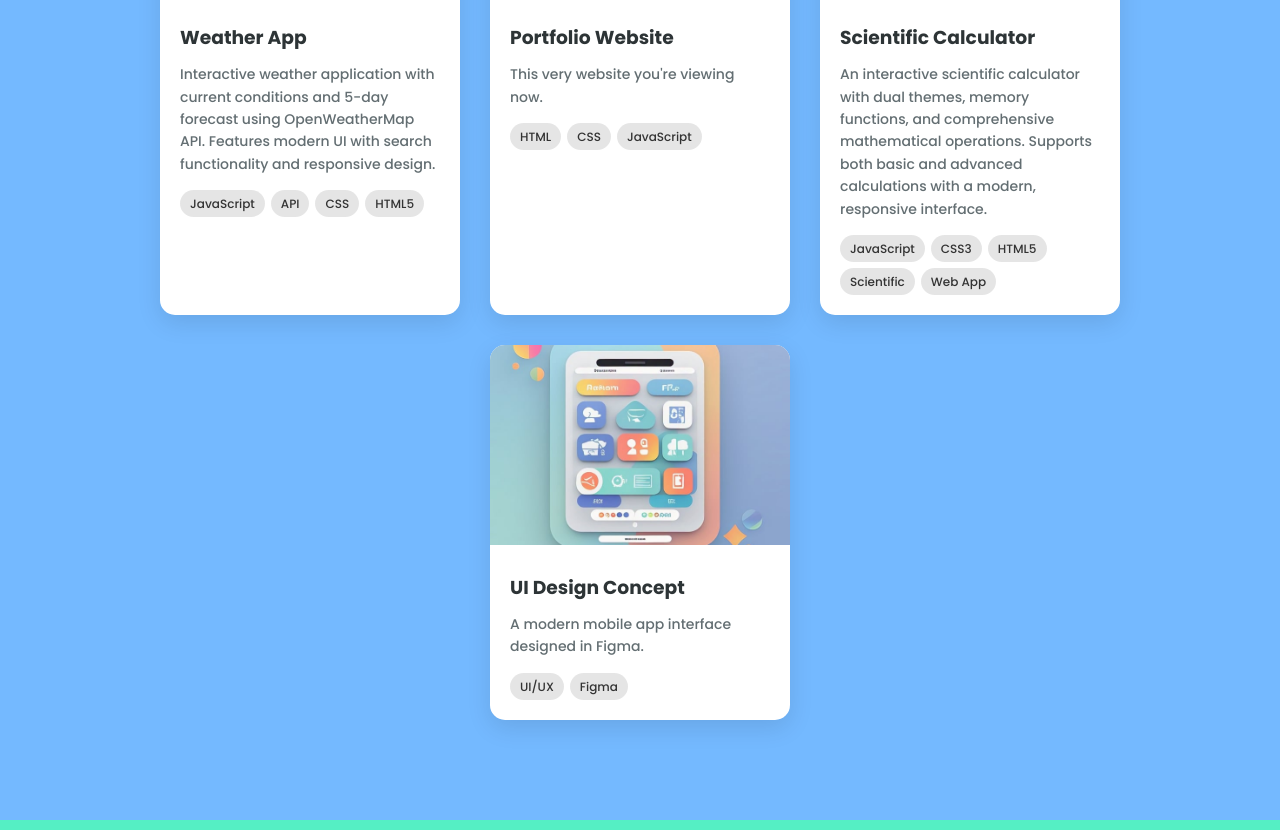
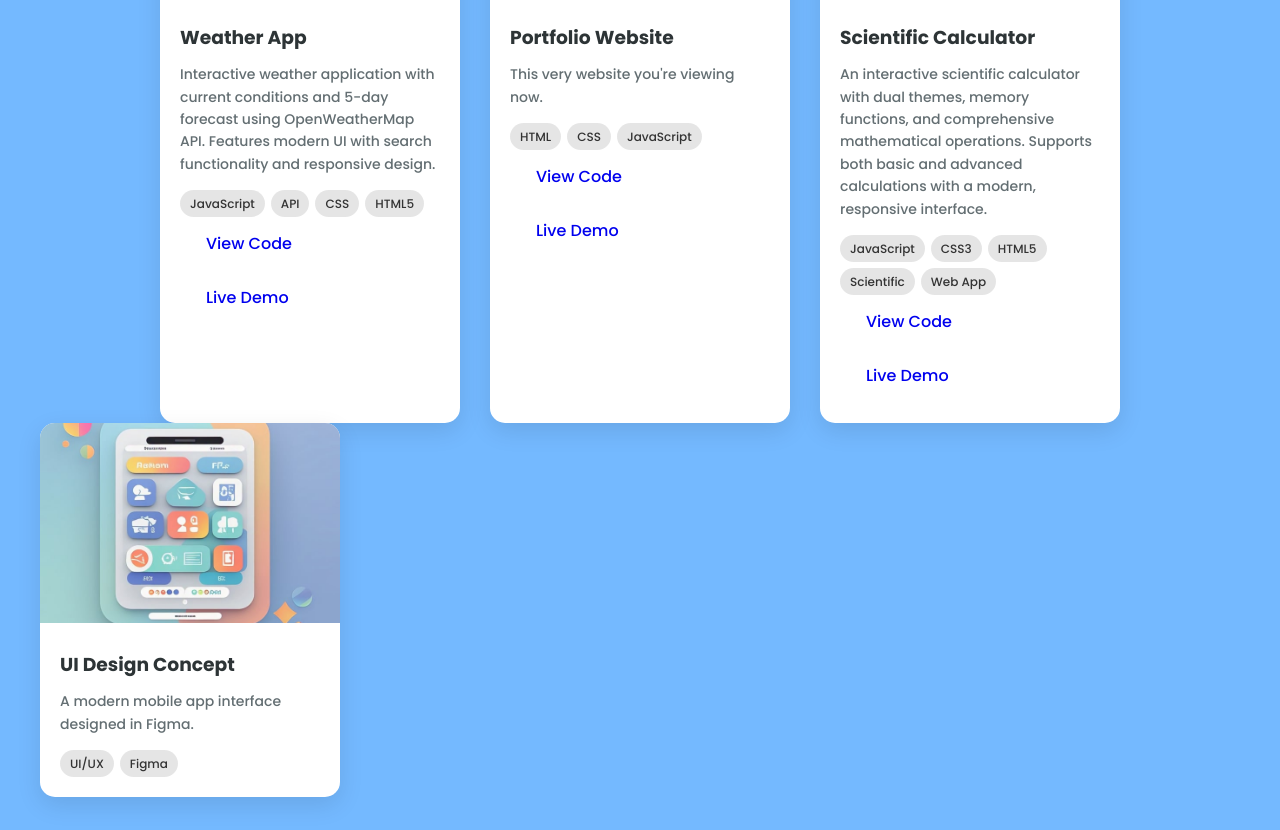
Before and after one commit to VibeCodeEz/my-portfolio, a plain HTML site: page index.html in a window 1280 px wide. Shown: the part 5110-5940 px from the top of the page. Drawn offline with nearby package versions, Linux system fonts and the light colour scheme.

Commit message:
morabe Porf Folio

```diff
--- a/index.html
+++ b/index.html
@@ -235,7 +235,7 @@
     </div>
 
     <div class="projects-container">
-      <!-- Add data-category attribute to each project card -->
+      <!-- Weather App Card -->
       <div class="project-card" data-category="web">
         <img src="assets/images/weather app 1.jpg" alt="Weather App">
         <div class="project-info">
@@ -247,9 +247,15 @@
             <span class="tag">CSS</span>
             <span class="tag">HTML5</span>
           </div>
+          <!-- ADDED: GitHub & Live Demo Buttons -->
+          <div class="project-links">
+            <a href="https://github.com/VibeCodeEz/weather-app.git" target="_blank" class="btn github-btn">View Code</a>
+            <a href="#" class="btn live-btn">Live Demo</a> <!-- Replace # with Netlify/Vercel link -->
+          </div>
         </div>
       </div>
 
+      <!-- Portfolio Website Card -->
       <div class="project-card" data-category="web design">
         <img src="assets/images/work 2.jpg" alt="Portfolio Website">
         <div class="project-info">
@@ -260,10 +266,15 @@
             <span class="tag">CSS</span>
             <span class="tag">JavaScript</span>
           </div>
+          <!-- ADDED: GitHub & Live Demo Buttons -->
+          <div class="project-links">
+            <a href="https://github.com/VibeCodeEz/my-portfolio.git" target="_blank" class="btn github-btn">View Code</a>
+            <a href="#" class="btn live-btn">Live Demo</a> <!-- Replace # with your portfolio URL -->
+          </div>
         </div>
       </div>
 
-      <!-- Add more projects for demonstration -->
+      <!-- Scientific Calculator Card -->
       <div class="project-card" data-category="app">
         <img src="assets/images/calculator.jpg" alt="Scientific Calculator App">
         <div class="project-info">
@@ -276,8 +287,14 @@
             <span class="tag">Scientific</span>
             <span class="tag">Web App</span>
           </div>
+          <!-- ADDED: GitHub & Live Demo Buttons -->
+          <div class="project-links">
+            <a href="https://github.com/VibeCodeEz/calculator.git" target="_blank" class="btn github-btn">View Code</a>
+            <a href="#" class="btn live-btn">Live Demo</a> <!-- Replace # with Netlify/Vercel link -->
+          </div>
         </div>
       </div>
+    </div>
 
       <div class="project-card" data-category="design">
         <img src="assets/images/figma.jpg" alt="UI Design Concept">
```
